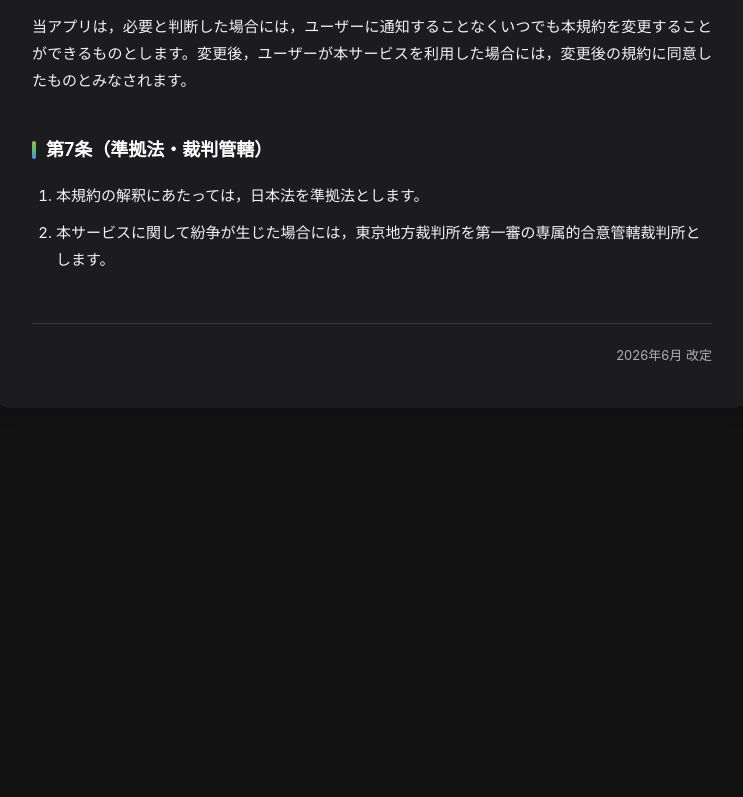
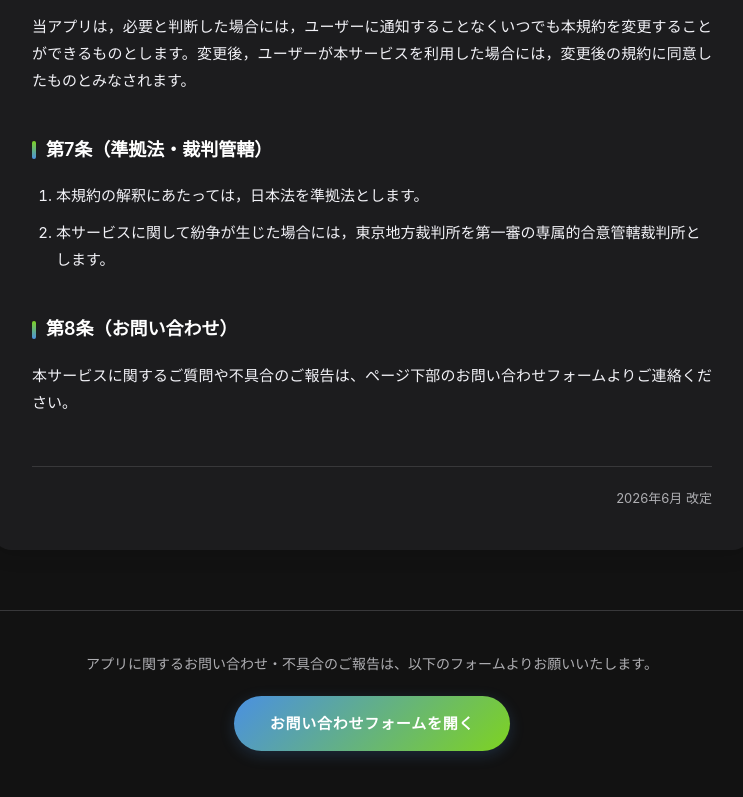
Before and after one commit to UT872/LIFE-log.pub, a plain HTML site: page index.html in a window 1280 px wide. Shown: the part 2126-2923 px from the top of the page, without its empty margins (268-1011 px from the left). Before the commit the page ends 2654 px from the top, so only its background shows below. Drawn offline with Linux system fonts and the light colour scheme.

Commit message:
Add contact footer and adjust styles
Added a footer section for contact inquiries and updated styles.

```diff
--- a/index.html
+++ b/index.html
@@ -38,7 +38,7 @@
         .container {
             max-width: 800px;
             margin: 0 auto;
-            padding: 50px 20px 120px 20px;
+            padding: 50px 20px 80px 20px;
         }
 
         /* --- ヘッダー・ブランドエリア --- */
@@ -211,10 +211,46 @@
             border-top: 1px solid var(--border-color);
         }
 
+        /* --- お問い合わせフッター（追加部分） --- */
+        .site-footer {
+            margin-top: 60px;
+            padding-top: 40px;
+            text-align: center;
+            border-top: 1px solid var(--border-color);
+        }
+
+        .site-footer p {
+            text-align: center;
+            color: var(--text-muted);
+            font-size: 14px;
+            margin-bottom: 20px;
+        }
+
+        .contact-btn {
+            display: inline-block;
+            background: linear-gradient(135deg, #4A90E2, #7ED321);
+            color: #FFFFFF;
+            text-decoration: none;
+            padding: 14px 36px;
+            border-radius: 30px;
+            font-size: 15px;
+            font-weight: 700;
+            letter-spacing: 0.05em;
+            transition: opacity 0.3s ease, transform 0.2s ease;
+            box-shadow: 0 4px 15px rgba(74, 144, 226, 0.2);
+            -webkit-tap-highlight-color: transparent;
+        }
+
+        .contact-btn:hover, .contact-btn:active {
+            opacity: 0.9;
+            transform: translateY(-2px);
+            box-shadow: 0 6px 20px rgba(74, 144, 226, 0.3);
+        }
+
         /* --- レスポンシブ対応 --- */
         @media (max-width: 600px) {
             .container {
-                padding: 30px 16px 80px 16px;
+                padding: 30px 16px 60px 16px;
             }
             .content-section {
                 padding: 24px 20px;
@@ -229,6 +265,10 @@
                 font-size: 16px;
             }
             p, li {
+                font-size: 14px;
+            }
+            .contact-btn {
+                padding: 14px 28px;
                 font-size: 14px;
             }
         }
@@ -301,6 +341,9 @@
             <li>本サービスに関して紛争が生じた場合には，東京地方裁判所を第一審の専属的合意管轄裁判所とします。</li>
         </ol>
 
+        <h2>第8条（お問い合わせ）</h2>
+        <p>本サービスに関するご質問や不具合のご報告は、ページ下部のお問い合わせフォームよりご連絡ください。</p>
+
         <div class="meta-date">2026年6月 改定</div>
     </div>
 
@@ -332,10 +375,18 @@
         <p>当アプリは，法令の変更や本サービスの機能追加に伴い，本ポリシーを随時改定することができるものとします。変更後のプライバシーポリシーは，本ページに掲載された時点から効力を生じるものとします。</p>
 
         <h2>第6条（お問い合わせ）</h2>
-        <p>本ポリシーに関するご質問やご不明点がある場合は，アプリ内の設定画面にあるお問い合わせ窓口，または開発者の連絡先よりお問い合わせください。</p>
+        <p>本ポリシーに関するご質問やご不明点がある場合は，ページ下部のお問い合わせフォームよりご連絡ください。</p>
 
         <div class="meta-date">2026年6月 改定</div>
     </div>
+
+    <footer class="site-footer">
+        <p>アプリに関するお問い合わせ・不具合のご報告は、以下のフォームよりお願いいたします。</p>
+        <a href="https://forms.gle/84NaPaUFrT5hpY6E8" target="_blank" rel="noopener noreferrer" class="contact-btn">
+            お問い合わせフォームを開く
+        </a>
+    </footer>
+
 </div>
 
 <script>
```
